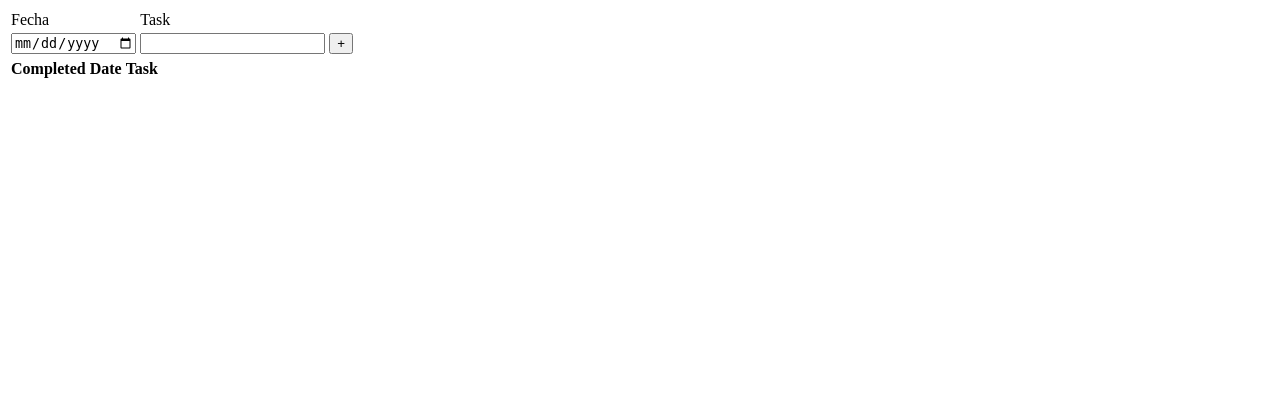
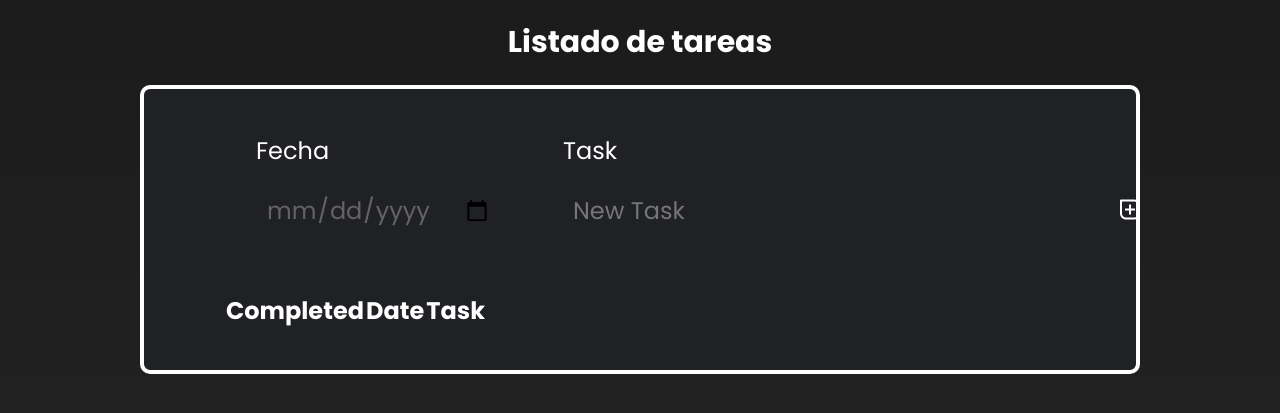
Before and after one commit to Franco4848/to-do, a Flask app: page /see_tasks in a window 1280 px wide. Shown: the top 413 px of the page. Run offline with Flask 3, Linux system fonts and the light colour scheme; data that the repository does not hold is empty; some libraries are stand-ins or nearby versions.

Commit message:
se agrego estilo al proyecto

```diff
--- a/static/stylesheet.css
+++ b/static/stylesheet.css
@@ -0,0 +1,70 @@
+@import url('https://fonts.googleapis.com/css2?family=Poppins:ital,wght@0,100;0,200;0,300;0,400;0,500;0,600;0,700;0,800;0,900;1,100;1,200;1,300;1,400;1,500;1,600;1,700;1,800;1,900&display=swap');
+*{
+    margin: 0;
+    padding: 0;
+    box-sizing: border-box;
+    font-family: "poppins", "Sans-serif";
+   color: rgb(255, 255, 255);
+   font-size: 24px;
+
+}
+
+body{
+    justify-content: center;
+    align-items: center;
+    min-height: 100vh;
+    background: linear-gradient(#1c1b1b , #272729) ;
+    height: 100vh;
+  }
+h1{
+    padding: 20px 40px;
+    text-align: center;
+    font-size: 30px;
+}
+
+.global{
+    margin-top: 40px;
+    background: #202124;
+    border: 4px solid rgb(255, 255, 255);
+    border-radius: 10px;
+    width: 100%;
+    min-width: auto;
+    max-width: 1000px;
+    margin: 0 auto;
+    padding: 20px 40px;
+}
+
+
+.espacio_div{
+    margin: 0 auto;
+    padding: 20px 40px;
+}
+
+.input-box1{
+    padding: 20px 40px;
+    color: rgb(99, 99, 99);
+    background-color: transparent;
+    border: none;
+
+}
+.input-box1 input::placeholder{
+    color: rgb(99, 99, 99);
+    border: none;
+  }
+
+
+.mycheck {
+    width: 24px;
+    height: 24px;
+    cursor: pointer;
+    accent-color: #000000; /* Change the checkbox color */
+    border-radius: 4px; /* Optional: round the corners */
+}
+
+
+
+.espacio{
+    color: rgb(255, 255, 255);
+    padding: 2px 30px;
+
+}
--- a/templates/index.html
+++ b/templates/index.html
@@ -5,6 +5,7 @@
     <meta name="viewport" content="width=device-width, initial-scale=1.0">
     <title>To-Do</title>
     <link rel="stylesheet" href="../static/stylesheet.css">
+    <link href='https://unpkg.com/boxicons@2.1.4/css/boxicons.min.css' rel='stylesheet'>
     <style>
         .strikethrough {
             text-decoration: line-through;
@@ -16,51 +17,63 @@
             form.submit();
         }
     </script>
+    <h1>Listado de tareas</h1>
 </head>
-<body>
-    <div class="agregar">
+<body >
+<div class="global">
+    <div class="espacio_div">
         <table>
             <thead>
-                <tr class="encabezado">
-                    <td>Fecha</td>
-                    <td>Task</td>
+                <tr>
+                    <td class="espacio">Fecha</td>
+                    <td class="espacio">Task</td>
                 </tr>
             </thead>
             <tbody>
-                <tr>
+                <tr class="espacio">
                     <form action="/add_task" method="POST">
-                        <td><input type="date" name="date"></td>
-                        <td><input type="text" name="nombre"></td>
-                        <td><button type="submit">+</button></td>
+                        <td>
+                            <input class="input-box1" type="date" name="date">
+                        </td>
+                        <td>
+                            <input class="input-box1" type="text" name="nombre"  placeholder="New Task">
+                        </td>
+                        <td>
+                            <button class="input-box1" type="submit">
+                            <i class='bx bx-message-square-add bx-flip-vertical' ></i>
+                            </button>
+                        </td>
                     </form>
                 </tr>
             </tbody>
         </table>
     </div>
 
-    <div>
-        <table>
-            <thead>
-                <tr>
+    <div class="espacio_div">
+        <table >
+            <thead >
+                <tr class="espacio">
                     <th>Completed</th>
-                    <th>Date</th>
-                    <th>Task</th>
+                    <th >Date</th>
+                    <th >Task</th>
                 </tr>
             </thead>
-            <tbody>
+            <tbody >
                 {% for task in tasks %}
                 <tr class="{% if task['completed'] %}strikethrough{% endif %}">
                     <td>
                         <form id="form-{{ task['id'] }}" action="/updateTask/{{ task['id'] }}" method="POST">
-                            <input type="checkbox" name="completed" onchange="handleCheckboxChange(this, {{ task['id'] }})" {% if task['completed'] %}checked{% endif %}>
+                            <input class="mycheck" type="checkbox" name="completed" onchange="handleCheckboxChange(this, {{ task['id'] }})" {% if task['completed'] %}checked{% endif %}>
                         </form>
+
                     </td>
-                    <td>{{ task['date'] }}</td>
-                    <td>{{ task['nombre'] }}</td>
+                    <td class="espacio">{{ task['date'] }}</td>
+                    <td class="espacio">{{ task['nombre'] }}</td>
                 </tr>
                 {% endfor %}
             </tbody>
         </table>
     </div>
+</div>
 </body>
 </html>
```
